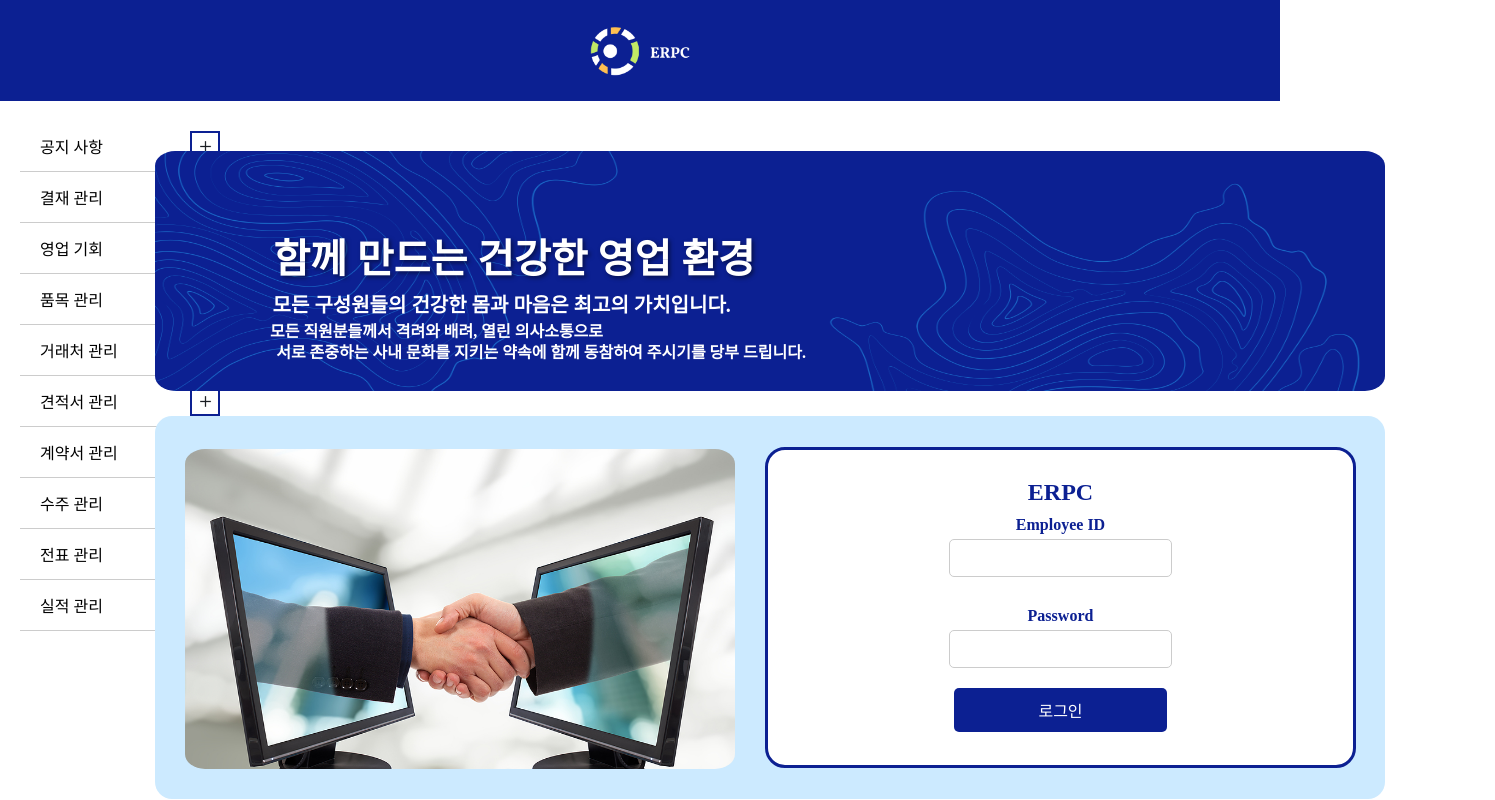
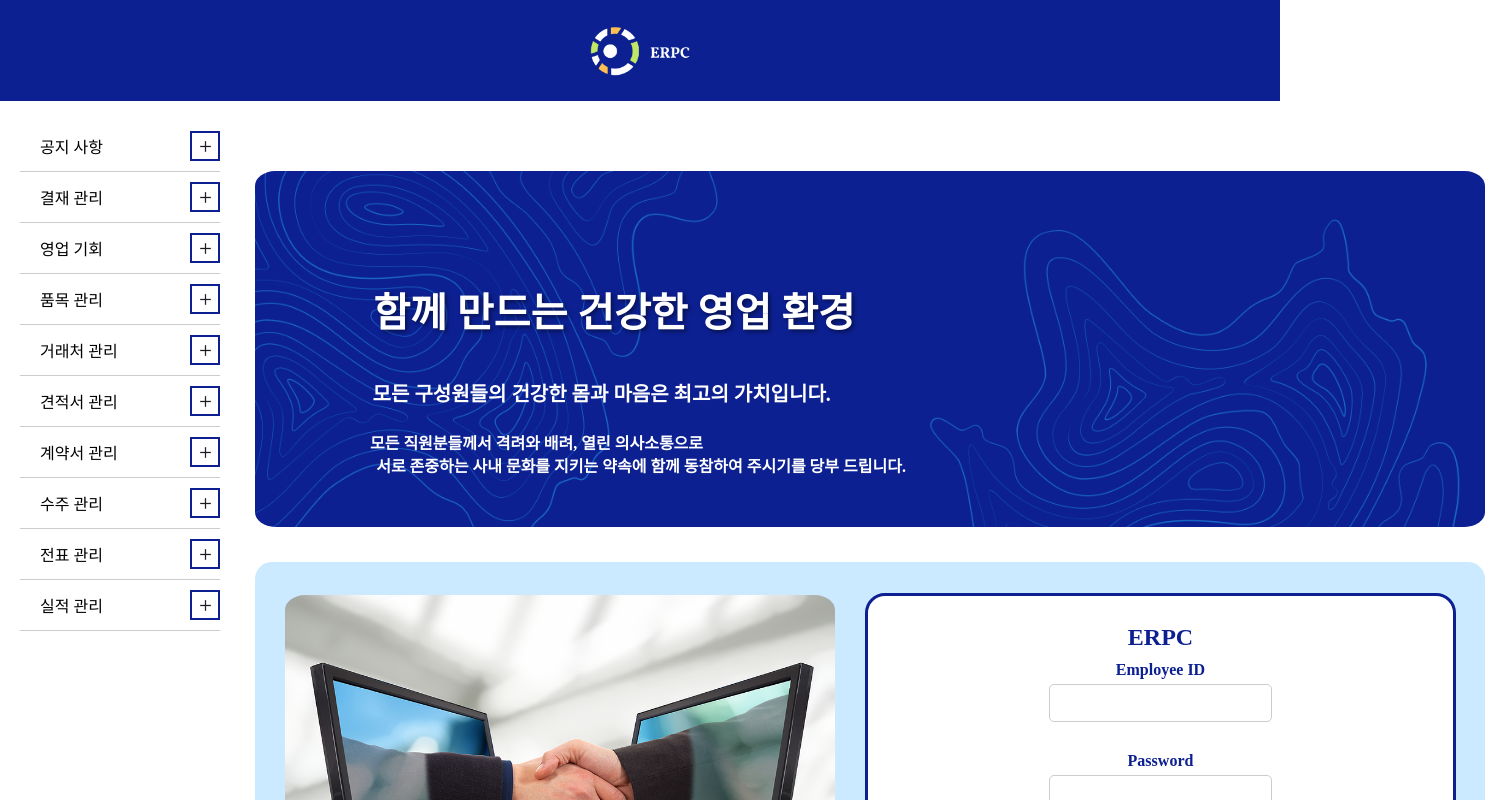
Before and after one commit to CINE-VERSE/erpc-front, a Vue app: page / in a window 1280 px wide. Shown: the top 800 px of the page, 1495 px wide, since content can reach past the window. Built offline with nearby package versions, Linux system fonts and the light colour scheme; a web font is replaced by a local one.

Commit message:
메인페이지 css 조정
메인페이지 css 조정

```diff
--- a/src/components/approval/ApprovalList.vue
+++ b/src/components/approval/ApprovalList.vue
@@ -249,16 +249,17 @@ const goToShipmentContents = (shipmentApprovalId) => {
 
 <style>
 .approval-content1 {
-    /* margin-top: 4%; */
     display: flex;
     flex-direction: column;
     align-items: center;
     padding: 20px;
+    width: 100%; /* 추가 */
+    box-sizing: border-box; /* 추가 */
 }
 
 .approval-search {
     text-align: center;
-    /* margin-top: 3%; */
+    width: 100%; /* 추가 */
 }
 
 .approval-search-text {
@@ -270,6 +271,7 @@ const goToShipmentContents = (shipmentApprovalId) => {
     display: flex;
     align-items: center;
     gap: 10px;
+    flex-wrap: wrap; /* 추가 */
 }
 
 .search-start-date-box,
@@ -341,6 +343,7 @@ const goToShipmentContents = (shipmentApprovalId) => {
     margin: 20px auto;
     margin-bottom: 7%;
     gap: 1px;
+    overflow-x: auto; /* 추가 */
 }
 
 .approval-table {
@@ -348,13 +351,14 @@ const goToShipmentContents = (shipmentApprovalId) => {
     border-collapse: collapse;
     margin: 20px 0;
     font-size: 16px;
+    table-layout: auto; /* 추가 */
 }
 
 .approval-table th,
 .approval-table td {
     text-align: center;
     border: 1px solid #ccc;
-    width: 160px;
+    min-width: 160px; /* 수정 */
     padding: 8px;
     font-family: GmarketSansMedium;
 }
@@ -370,4 +374,5 @@ const goToShipmentContents = (shipmentApprovalId) => {
     background-color: #d5e6ff;
     cursor: pointer;
 }
+
 </style>
--- a/src/components/bill/Deposit.vue
+++ b/src/components/bill/Deposit.vue
@@ -73,10 +73,13 @@ function applyFilter() {
     flex-direction: column;
     align-items: center;
     padding: 20px;
+    width: 100%; /* 추가 */
+    box-sizing: border-box; /* 추가 */
 }
 
 .deposit-search {
     text-align: center;
+    width: 100%; /* 추가 */
 }
 
 .deposit-search-text {
@@ -88,6 +91,7 @@ function applyFilter() {
     align-items: center;
     gap: 10px;
     margin-bottom: 20px;
+    flex-wrap: wrap; /* 추가 */
 }
 
 .search-date-box {
@@ -149,6 +153,7 @@ function applyFilter() {
     margin: 20px auto;
     margin-bottom: 7%;
     gap: 1px;
+    overflow-x: auto; /* 추가 */
 }
 
 .deposit-table {
@@ -156,6 +161,7 @@ function applyFilter() {
     border-collapse: collapse;
     margin: 20px 0;
     font-size: 16px;
+    table-layout: auto; /* 추가 */
 }
 
 .deposit-table th,
@@ -164,7 +170,7 @@ function applyFilter() {
     border: 1px solid #ccc;
     padding: 8px;
     font-family: GmarketSansMedium;
-    width: 170px;
+    min-width: 170px; /* 수정 */
 }
 
 .deposit-table th {
@@ -176,5 +182,7 @@ function applyFilter() {
 
 .deposit-table tr:hover {
     background-color: #d5e6ff;
+    cursor: pointer;
 }
+
 </style>
--- a/src/components/main/Main.vue
+++ b/src/components/main/Main.vue
@@ -71,5 +71,149 @@ const login = async () => {
 
 
 <style>
-    @import url('@/assets/css/main/Main.css');
+.mainpage {
+    display: flex;
+    flex-direction: column;
+    align-items: center;
+    width: 100%;
+    max-width: 1200px;
+    margin: auto;
+    padding: 15px;
+}
+
+.mainbanner {
+    position: relative;
+    width: 1230px;
+    height: 300px;
+    margin: auto;
+    display: flex;
+    align-items: center;
+    height: 100%;
+    margin-left: -15px;
+    margin-top: 20px;
+}
+
+.mainbannerimage {
+    width: 100%;
+    height: 60%;
+    padding: 15px 10px;
+    border-radius: 30px;
+}
+
+.mainbannertxt {
+    position: absolute;
+    top: 40%;
+    left: 30%;
+    transform: translate(-50%, -50%);
+    color: white;
+    font-size: 40px;
+    font-weight: bold;
+    text-shadow: 2px 2px 4px rgba(0, 0, 0, 0.5);
+}
+
+.mainbannertxt2, .mainbannertxt3, .mainbannertxt4 {
+    position: absolute;
+    color: white;
+    font-weight: bold;
+}
+
+.mainbannertxt2 {
+    top: 56%;
+    left: 29%;
+    transform: translate(-50%, -50%);
+    font-size: 20px;
+}
+
+.mainbannertxt3 {
+    top: 70%;
+    left: 23.7%;
+    transform: translate(-50%, -50%);
+    font-size: 16px;
+}
+
+.mainbannertxt4 {
+    top: 76%;
+    left: 32.2%;
+    transform: translate(-50%, -50%);
+    font-size: 16px;
+}
+
+.mainbanner2 {
+    position: relative;
+    width: 1230px;
+    height: 300px;
+    margin: auto;
+    display: flex;
+    align-items: center;
+    width: 1210px;
+    height: 100%;
+    margin-left: -5px;
+    margin-top: 20px;
+    padding: 1px 10px;
+    background-color: #CCEAFF;
+    border-radius: 17px;
+}
+
+.mainbannerimage2 {
+    width: 550px;
+    height: 320px;
+    padding: 15px 10px;
+    border-radius: 30px;
+    margin: 10px;
+    margin-top: 17px;
+}
+
+.inmainbanner2 {
+    width: 565px;
+    height: 285px;
+    padding: 15px 10px;
+    border-radius: 20px;
+    margin: 10px;
+    background-color: white;
+    border: 3px solid #0C2092;
+    display: flex;
+    justify-content: center;
+    align-items: center;
+}
+
+.login-container {
+    text-align: center;
+}
+
+.login-container h1 {
+    font-size: 24px;
+    color: #0C2092;
+    margin-bottom: 10px;
+    margin-top: -5px;
+}
+
+.login-container label {
+    display: block;
+    margin: 10px 0 5px;
+    font-size: 16px;
+    color: #0C2092;
+}
+
+.login-container input {
+    width: 80%;
+    padding: 10px;
+    margin-bottom: 20px;
+    border: 1px solid #ccc;
+    border-radius: 5px;
+}
+
+.login-container button {
+    width: 85%;
+    padding: 10px;
+    background-color: #0C2092;
+    color: white;
+    border: none;
+    border-radius: 5px;
+    font-size: 16px;
+    cursor: pointer;
+}
+
+.login-container button:hover {
+    background-color: #051A80;
+}
 </style>
```
